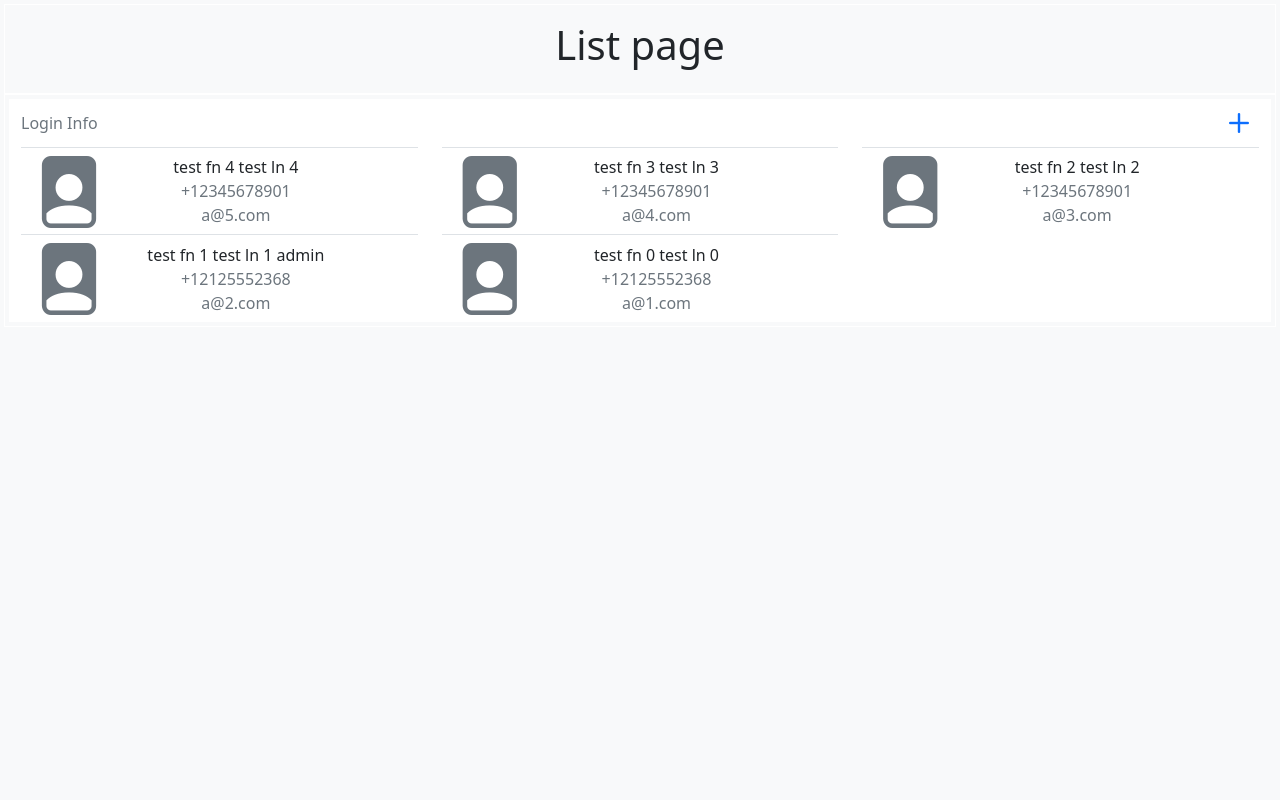
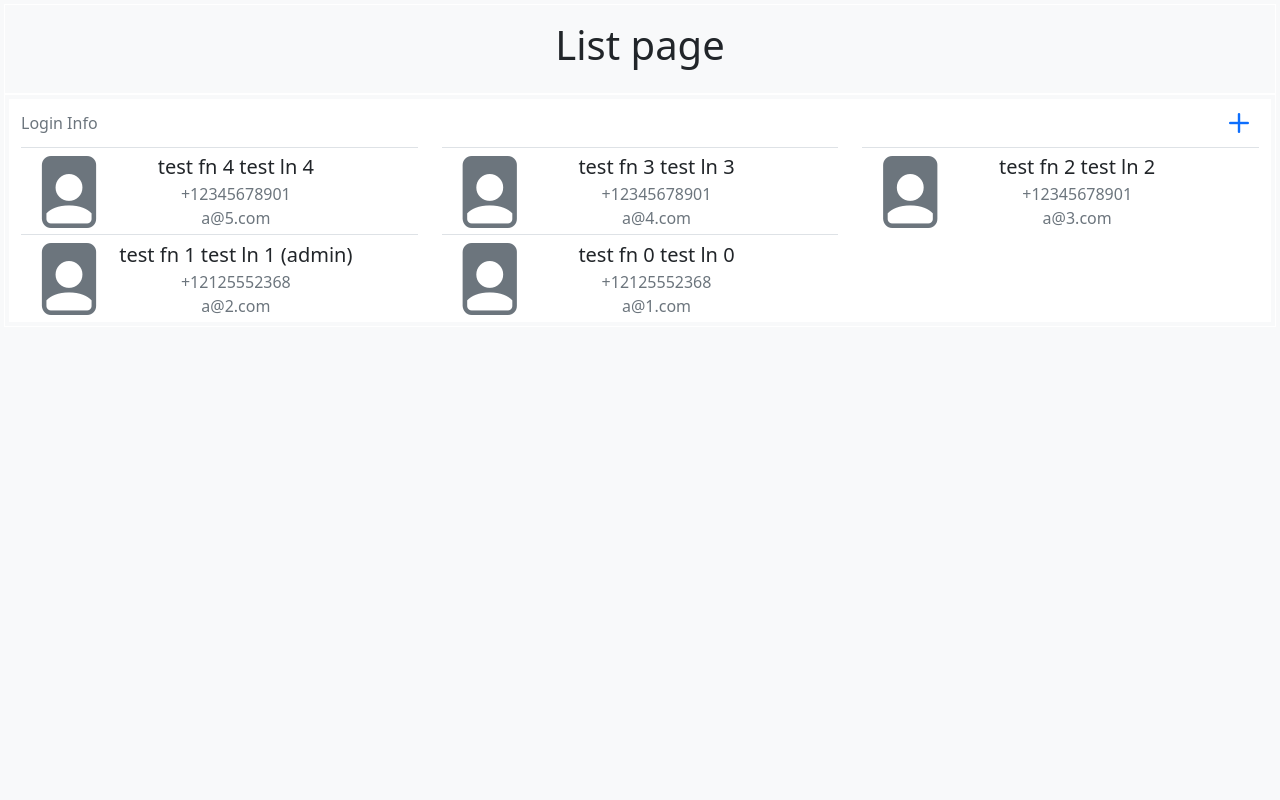
Before and after one commit to Arsh1101/team-member, a Django app: page / in a window 1280 px wide. Run offline with Django 4.2, Linux system fonts and the light colour scheme; data comes from the database, SQL or seed files in the repository.

Commit message:
Fixed the presentation of user info.

```diff
--- a/users/templates/users/index.html
+++ b/users/templates/users/index.html
@@ -32,17 +32,17 @@
                         <div class="col-11">
                             <div class="container">
                                 <div class="row">
-                                    <div class="col-12 text-dark">
+                                    <div class="col-12 text fs-5 text-dark">
                                         <span>
-                                            {{ user.first_name }} {{ user.last_name }} {% if user.team_role == "Admin" %}{{ user.team_role|lower }}{% endif %}
+                                            {{ user.first_name }} {{ user.last_name }} {% if user.team_role == "Admin" %}({{ user.team_role|lower }}){% endif %}
                                         </span>
                                     </div>
-                                    <div class="col-12 text-muted">
+                                    <div class="col-12 text fs-6 text-muted">
                                         <span>
                                             {{ user.phone_number }}
                                         </span>
                                     </div>
-                                    <div class="col-12 text-muted">
+                                    <div class="col-12 fs-6 text text-muted">
                                         <span>{{ user.email }}</span>
                                     </div>
                                 </div>
```
